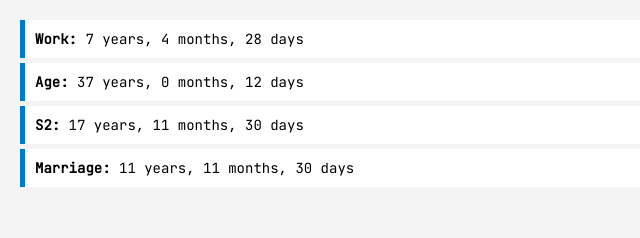
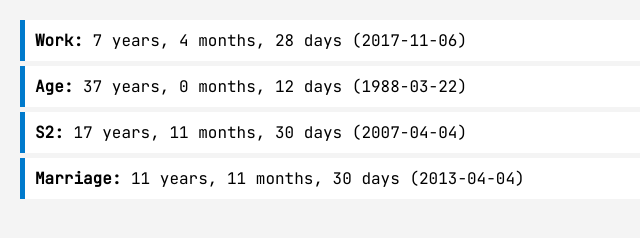
Before and after one commit to flaviomaricato/times, a plain HTML site: page index.html in a window 1280 px wide. Shown: the whole page, without its empty margins (0-640 px from the left). Drawn offline with Linux system fonts and the light colour scheme.

Commit message:
addes dark/light mode according to the system, fixes calc.

```diff
--- a/index.html
+++ b/index.html
@@ -6,15 +6,30 @@
     <title>Cálculo de Tempo</title>
     <link href="https://fonts.googleapis.com/css2?family=JetBrains+Mono&display=swap" rel="stylesheet">
     <style>
+        :root {
+            --bg-color: #f4f4f4;
+            --text-color: #000;
+            --card-bg: #fff;
+        }
+
+        @media (prefers-color-scheme: dark) {
+            :root {
+                --bg-color: #121212;
+                --text-color: #fff;
+                --card-bg: #1e1e1e;
+            }
+        }
+
         body {
             font-family: 'JetBrains Mono', monospace;
             text-align: left;
             margin: 20px;
-            background: #f4f4f4;
+            background: var(--bg-color);
+            color: var(--text-color);
         }
         .result {
-            font-size: 14px;
-            background: #fff;
+            font-size: 16px;
+            background: var(--card-bg);
             padding: 10px;
             margin: 5px 0;
             border-left: 5px solid #007acc;
@@ -25,33 +40,41 @@
     <div id="results"></div>
     <script>
         function calcularDiferenca(dataInicial) {
-            let inicio = new Date(dataInicial);
+            let inicio = new Date(dataInicial + 'T00:00:00');
             let hoje = new Date();
+            hoje.setHours(0, 0, 0, 0);
+
             let anos = hoje.getFullYear() - inicio.getFullYear();
             let meses = hoje.getMonth() - inicio.getMonth();
             let dias = hoje.getDate() - inicio.getDate();
+
             if (dias < 0) {
+                let ultimoDiaMesAnterior = new Date(hoje.getFullYear(), hoje.getMonth(), 0).getDate();
+                dias += ultimoDiaMesAnterior;
                 meses--;
-                dias += new Date(hoje.getFullYear(), hoje.getMonth(), 0).getDate();
             }
+
             if (meses < 0) {
                 anos--;
                 meses += 12;
             }
+
             return `${anos} years, ${meses} months, ${dias} days`;
         }
+
         let datas = {
             'Work': '2017-11-06',
             'Age': '1988-03-22',
             'S2': '2007-04-04',
             'Marriage': '2013-04-04'
         };
+
         let resultsDiv = document.getElementById('results');
         for (let evento in datas) {
             let diff = calcularDiferenca(datas[evento]);
             let p = document.createElement('p');
             p.classList.add('result');
-            p.innerHTML = `<strong>${evento}:</strong> ${diff}`;
+            p.innerHTML = `<strong>${evento}:</strong> ${diff} (${datas[evento]})`;
             resultsDiv.appendChild(p);
         }
     </script>
```
